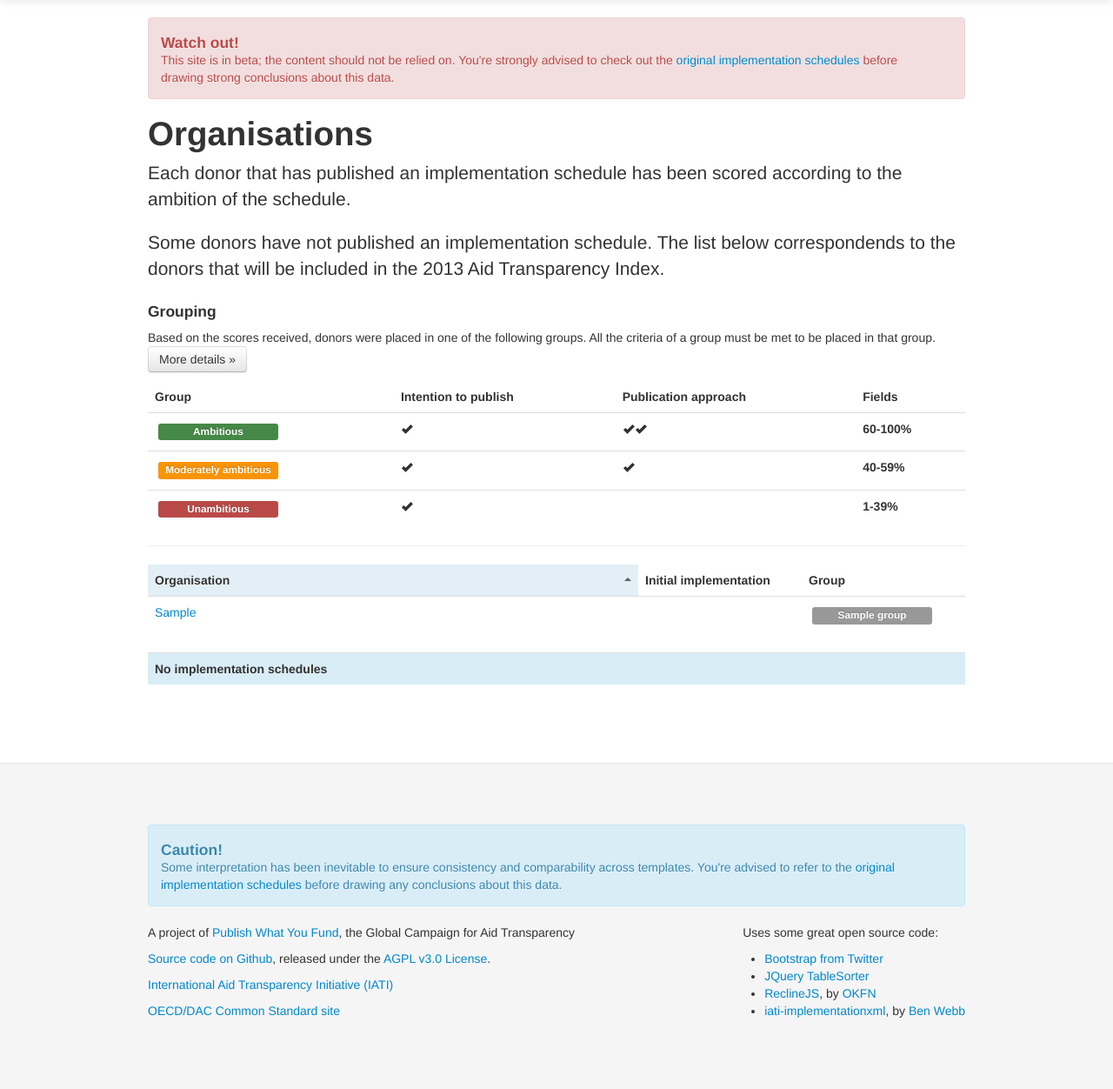
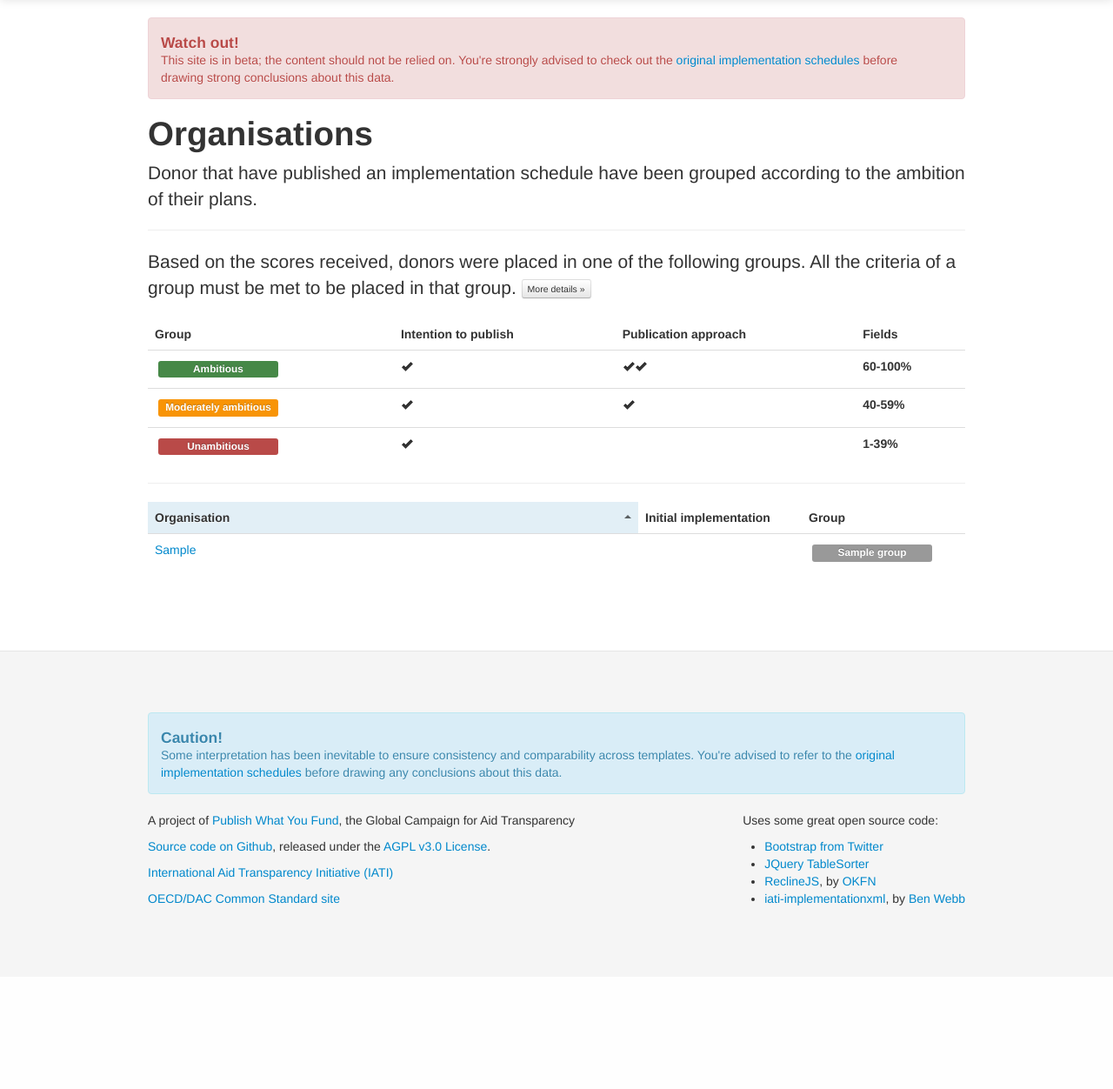
Before and after one commit to pwyf/IATI-Implementation-Schedules, a Flask app: template impschedules/templates/publishers.html in a window 1280 px wide. Shown: the part 41-1293 px from the top of the page at 87% size. After the commit the page ends 1082 px from the top, so only its background shows below. Run offline with Flask 2, Linux system fonts and the light colour scheme; tables that the repository leaves empty hold one stand-in row (values such as "Sample post"); the template is opened without the code that fills it: values that come from a table or form of the project are taken from there, most other values are stand-ins (such as "Sample title", 1, 10 or a date in 2020); some libraries are stand-ins or nearby versions.

Commit message:
Fixed organisations page

```diff
--- a/impschedules/templates/publishers.html
+++ b/impschedules/templates/publishers.html
@@ -10,11 +10,9 @@
     </script>
     {% if auth%}<a class="btn btn-success pull-right" href="{{url_for('import_schedule')}}">Import new schedule</a>{%endif%}
 	<h1>Organisations</h1>
-    <p class="lead">Each donor that has published an implementation schedule has been scored according to the ambition of the schedule.</p>
-    <p class="lead">Some donors have not published an implementation schedule. The list below correspondends to the donors that will be included in the 2013 Aid Transparency Index.</p>
-
-    <h4>Grouping</h4>
-    <p>Based on the scores received, donors were placed in one of the following groups. All the criteria of a group must be met to be placed in that group. <a href="{{url_for('about')}}" class="btn">More details &raquo;</a></p>
+    <p class="lead">Donor that have published an implementation schedule have been grouped according to the ambition of their plans.</p>
+    <hr />
+    <p class="lead">Based on the scores received, donors were placed in one of the following groups. All the criteria of a group must be met to be placed in that group. <a href="{{url_for('about')}}" class="btn btn-mini">More details &raquo;</a></p>
     <table class="table">
         <thead>
             <th>Group</th><th>Intention to publish</th><th>Publication approach</th><th>Fields</th>
@@ -45,6 +43,8 @@
     </tr>
 	{% endfor %}
     </tbody>
+    </table><!--
+    <hr />
     <table class="table" id="noschedules">
     <tbody>
     <tr class="info"><td colspan="3"><b>No implementation schedules</b></td></tr>
@@ -56,6 +56,6 @@
     </tr>
     {%endfor%}
     </tbody>
-    </table>
+    </table>-->
 
 {% endblock %}
```
